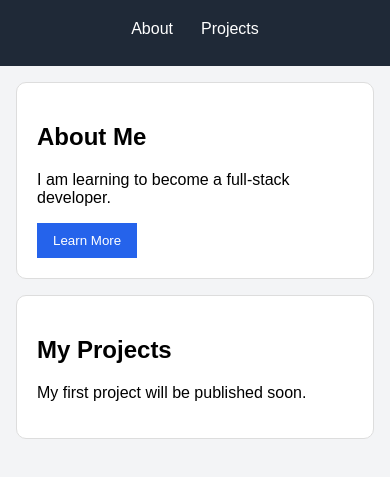
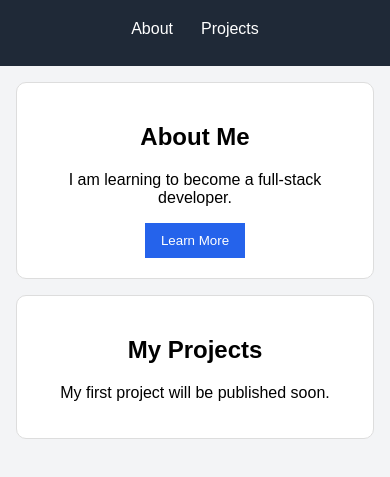
Before and after one commit to Shahidmi/fullstack-bootcamp, a plain HTML site: page day-01/index.html in a window 390 px wide. Shown: the part 41-518 px from the top of the page. Drawn offline with Linux system fonts and the light colour scheme.

Commit message:
Improve responsive by adding universal setting, box-sizing to border-box

```diff
--- a/day-01/style.css
+++ b/day-01/style.css
@@ -1,3 +1,6 @@
+*{
+    box-sizing: border-box;
+}
 
 body {
     font-family: Arial, sans-serif;
@@ -64,5 +67,6 @@ body {
     .card {
         margin: 16px;
         padding: 20px;
+        text-align: center;
     }
 }
```
